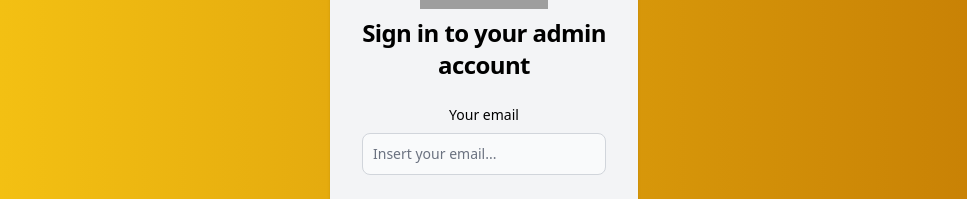
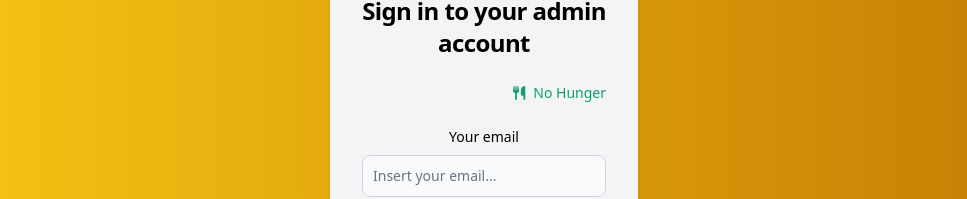
Before and after one commit to FedericoAntunes/e-commerce-admin, a React (Create React App) app: page /login in a window 1280 px wide. Shown: the part 227-426 px from the top of the page, without its empty margins (156-1123 px from the left). Built offline with nearby package versions, Linux system fonts and the light colour scheme; grey boxes are pictures that could not be loaded.

Commit message:
No Hunger Link in Login.jsx

```diff
--- a/package.json
+++ b/package.json
@@ -3,6 +3,8 @@
   "version": "0.1.0",
   "private": true,
   "dependencies": {
+    "@fortawesome/free-solid-svg-icons": "^6.4.0",
+    "@fortawesome/react-fontawesome": "^0.2.0",
     "@reduxjs/toolkit": "^1.9.3",
     "@testing-library/jest-dom": "^5.16.5",
     "@testing-library/react": "^13.4.0",
--- a/src/components/Login.jsx
+++ b/src/components/Login.jsx
@@ -3,6 +3,8 @@ import apiCall from "./api/api";
 import { useDispatch } from "react-redux";
 import { loginAdmin } from "../redux/slice/adminSlice";
 import { useState } from "react";
+import { FontAwesomeIcon } from "@fortawesome/react-fontawesome";
+import { faUtensils } from "@fortawesome/free-solid-svg-icons";
 
 function Login() {
   const navigate = useNavigate();
@@ -48,6 +50,19 @@ function Login() {
             <h1 className="text-xl font-bold leading-tight tracking-tight text-black md:text-2xl">
               Sign in to your admin account
             </h1>
+            <div className="flex justify-end text-sm font-medium">
+              <Link
+                to="https://no-hunger-food.vercel.app"
+                className="text-green-500 hover:text-green-700 focus:text-green-700 hover:underline transform hover:scale-110 focus:scale-110 transition-all"
+              >
+                <FontAwesomeIcon
+                  icon={faUtensils}
+                  className="text-green-500 mr-2"
+                />
+                No Hunger
+              </Link>
+            </div>
+
             <form className="space-y-4 md:space-y-6" onSubmit={handleSubmit}>
               <div>
                 <label
```
Also changed, not shown: 1 other file (tests, documents, lock files or other folders).
